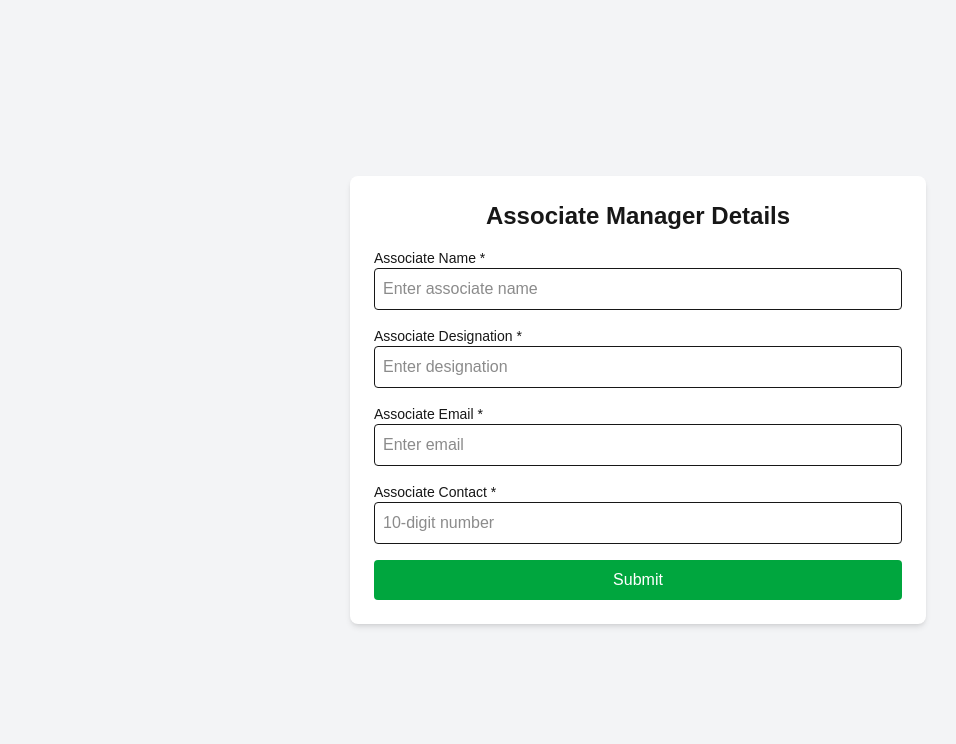
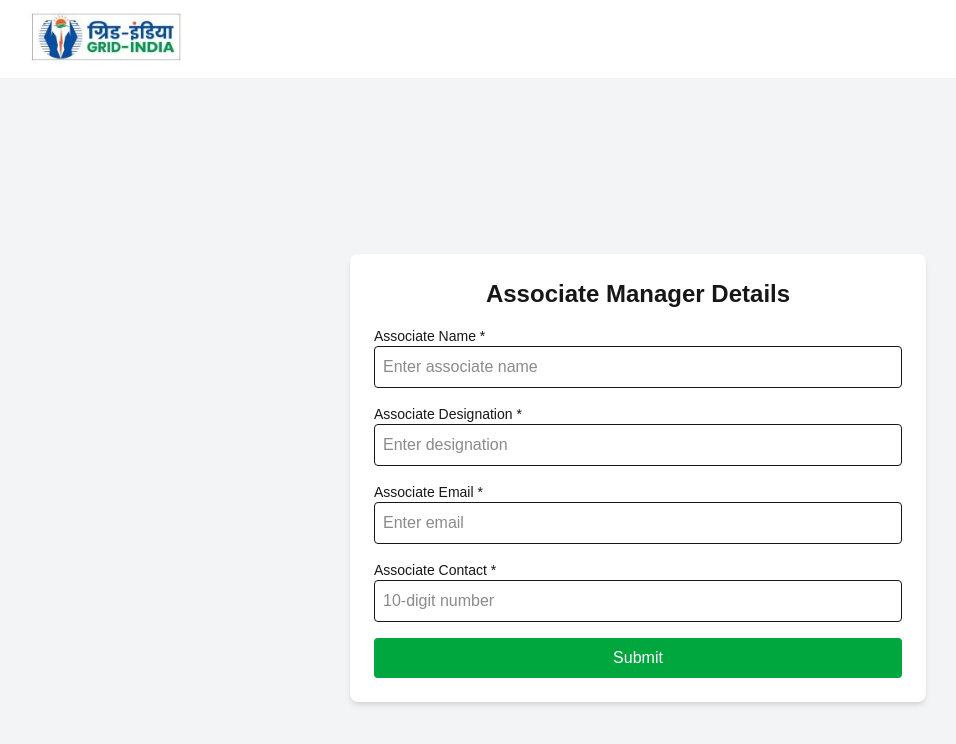
Before and after one commit to nitikavats23/Meter-Reading-NLDC, a Next.js app: page /register/associatemanager in a window 1280 px wide. Shown: the top 744 px of the page, without its empty margins (2-958 px from the left). Built offline with nearby package versions, Linux system fonts and the light colour scheme.

Commit message:
added navbar

```diff
--- a/app/layout.tsx
+++ b/app/layout.tsx
@@ -1,6 +1,8 @@
 import type { Metadata } from "next";
 import { Geist, Geist_Mono } from "next/font/google";
 import "./globals.css";
+
+import Navbar from "@/components/Navbar";
 
 const geistSans = Geist({
   variable: "--font-geist-sans",
@@ -27,7 +29,13 @@
       lang="en"
       className={`${geistSans.variable} ${geistMono.variable} h-full antialiased`}
     >
-      <body className="min-h-full flex flex-col">{children}</body>
+      <body className="min-h-full flex flex-col">
+        {/* Navbar yahan add kiya */}
+        <Navbar />
+
+        {/* Page content */}
+        <main className="flex-1">{children}</main>
+      </body>
     </html>
   );
 }
--- a/app/register/accountmanager/page.tsx
+++ b/app/register/accountmanager/page.tsx
@@ -139,7 +139,7 @@
           )}
         </div>
 
-        {/* Alternate Email (NEW) */}
+        {/* Alternate Email  */}
         <div>
           <label className="text-sm font-medium text-gray-700">
             Alternate Email
@@ -172,7 +172,7 @@
           )}
         </div>
 
-        {/* Alternate Phone (NEW) */}
+        {/* Alternate Phone  */}
         <div>
           <label className="text-sm font-medium text-gray-700">
             Alternate Phone Number
--- a/app/register/associatemanager/page.tsx
+++ b/app/register/associatemanager/page.tsx
@@ -9,7 +9,7 @@
     formState: { errors },
   } = useForm();
 
-  const onSubmit = (data: any) => {
+  const onSubmit = (data: unknown) => {
     console.log("Associate Manager Data:", data);
   };
 
--- a/app/components/Navbar.tsx
+++ b/components/Navbar.tsx
@@ -11,8 +11,8 @@
         <Image
           src="/grid-img.jpg"   // ✅ your actual file name
           alt="Grid India Logo"
-          width={40}
-          height={40}
+          width={160}
+          height={20}
           className="cursor-pointer"
         />
       </Link>
```
